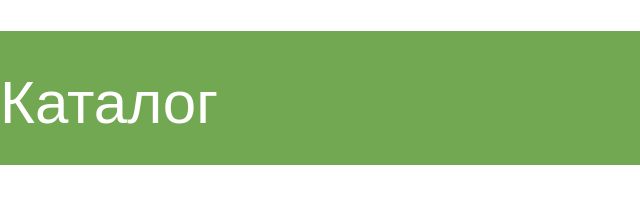
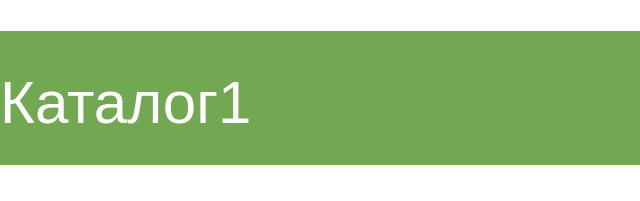
Before and after one commit to yanazamiralova/praktika_ldpk, a website: page src/catalog.html in a window 1280 px wide. Shown: the part 170-371 px from the top of the page, 0-640 px from the left. Drawn offline with Linux system fonts and the light colour scheme.

Commit message:
new text

```diff
--- a/src/catalog.html
+++ b/src/catalog.html
@@ -23,7 +23,7 @@
     </header>
     <div class="zalogo">
       <div class="wrapper">
-        <h1>Каталог</h1>
+        <h1>Каталог1</h1>
         <div class="categories">
           <div class="button"> <img src="img/211614_down_b_arrow_icon.png" alt="">
             <p>Выберите категорию</p>
```
